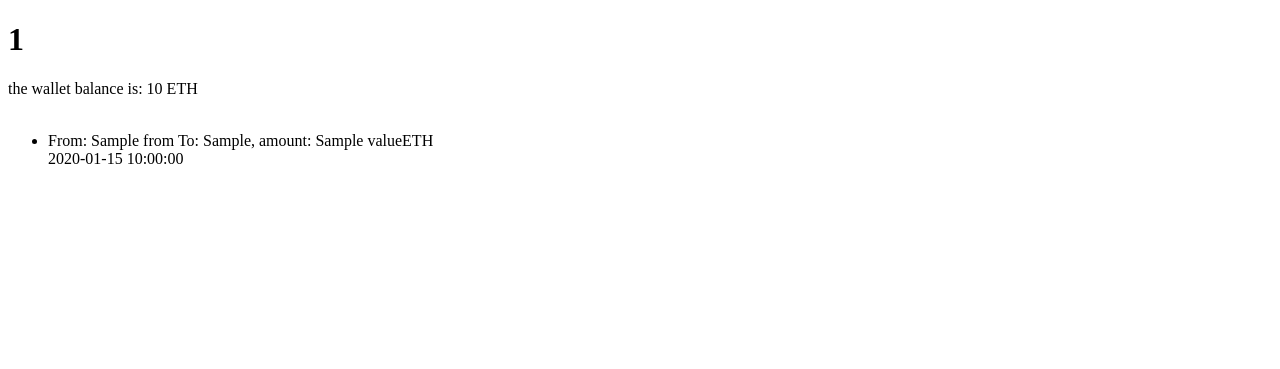
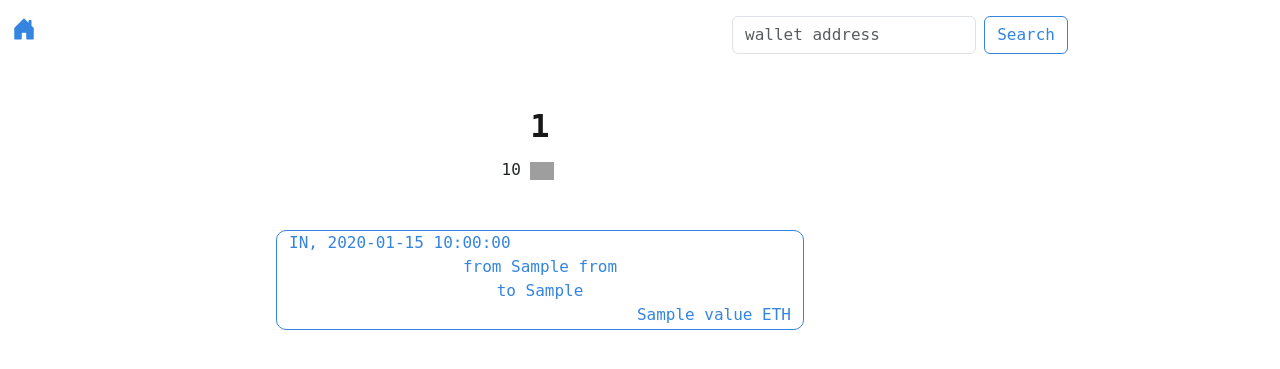
Before and after one commit to kcprxkln/eth-wallet-tracker, a Flask app: template templates/wallet_page.html in a window 1280 px wide. Shown: the top 369 px of the page. Run offline with Flask 3, Linux system fonts and the light colour scheme; the template is opened without the code that fills it: most values are stand-ins (such as "Sample title", 1, 10 or a date in 2020); grey boxes are pictures that could not be loaded.

Commit message:
working specific wallet's page with simple bootstrap/css

```diff
--- /dev/null
+++ b/static/walletpage_static.css
@@ -0,0 +1,76 @@
+body {
+    font-family: monospace;
+    /* background-image: url("bg.jpg");
+    background-size: cover;
+    background-position: center center;
+    background-repeat: no-repeat; */
+    max-width: 1080px;
+  }
+
+.home-icon {
+    transition-duration: 150ms;
+    color: #3484E0
+}
+
+.home-icon:hover {
+    transition-duration: 150ms;
+    color: #2866AD;
+    cursor: pointer;
+}
+
+#wallet-address {
+    text-align: center;
+    font-size: 2em;
+    font-weight: bolder;
+    color: #181818;
+}
+
+#wallet-balance {
+    text-align: center;
+}
+
+.btn {
+    color: #3484E0;
+    border-color: #3484E0;
+}
+
+.btn:hover {
+    background-color: #3484E0;
+    color: white;
+}
+
+.transaction-card {
+    justify-content: center;
+    color: rgb(3, 255, 11);
+    background-color: rgb(0, 0, 0);
+    height: 100px;
+}
+
+.transaction-card-out {
+    justify-content: center;
+    color: rgb(255, 64, 0);
+    background-color: rgb(0, 0, 0);
+    height: 100px;
+}
+
+.transaction-card-2 {
+    text-align: center;
+    justify-content: center;
+    color: #3484E0;
+    background-color: white;
+    height: 100px;
+    border: 1.5px solid #3484E0;
+    border-radius: 10px;
+}
+
+p {
+    margin-bottom: 0rem;
+}
+
+#tx-info {
+    text-align: left;
+}
+
+#amount {
+    text-align: right;
+}
--- a/templates/wallet_page.html
+++ b/templates/wallet_page.html
@@ -1,18 +1,57 @@
 <!DOCTYPE html>
-<html>
+<html lang="en">
 <head>
-    <title> Wallet's profile </title>
-    <meta charset="utf-8">
+    <meta charset="UTF-8">
+    <title> {{ page }} - tx data </title>
+    <link href="https://cdn.jsdelivr.net/npm/bootstrap@5.3.0-alpha3/dist/css/bootstrap.min.css" rel="stylesheet" integrity="sha384-KK94CHFLLe+nY2dmCWGMq91rCGa5gtU4mk92HdvYe+M/SXH301p5ILy+dN9+nJOZ" crossorigin="anonymous">
+    <link rel="stylesheet" href="../static/walletpage_static.css">
 </head>
+
 <body>
-    <h1> {{ page }} </h1>
-    <div> the wallet balance is: {{ balance }} ETH</div>
-    <br>
-    <ul>
-    {% for transaction in transactions %}
-    <li> From: {{transaction['from']}} To: {{transaction['to']}}, amount: {{transaction['value']}}ETH <br>
-    {{transaction['time']}}</li>
-    {% endfor %}
-    </ul>
+    <div class="container mt-3 mx-0">
+        <div class="row">
+            <div class="col-4">
+                <svg xmlns="http://www.w3.org/2000/svg" width="24" height="24" fill="currentColor" class="bi bi-house-door-fill home-icon" viewBox="0 0 16 16">
+                    <path d="M6.5 14.5v-3.505c0-.245.25-.495.5-.495h2c.25 0 .5.25.5.5v3.5a.5.5 0 0 0 .5.5h4a.5.5 0 0 0 .5-.5v-7a.5.5 0 0 0-.146-.354L13 5.793V2.5a.5.5 0 0 0-.5-.5h-1a.5.5 0 0 0-.5.5v1.293L8.354 1.146a.5.5 0 0 0-.708 0l-6 6A.5.5 0 0 0 1.5 7.5v7a.5.5 0 0 0 .5.5h4a.5.5 0 0 0 .5-.5Z"/>
+                </svg>
+            </div>
+            <div class="col-4"></div>
+            <div class="col-4">
+            <form class="d-flex wallet-search" role="search">
+                <input class="form-control me-2" type="search" placeholder="wallet address" aria-label="Search">
+                <button class="btn btn-outline-success" type="submit">Search</button>
+                </form>
+            </div>
+        </div>
+        <div class="row mt-5">
+            <div class="col-2"></div>
+            <div class="col-8" id="wallet-address">
+                {{ page }}
+            </div>
+
+            <div class="row mt-2" id="wallet-balance">
+                <div class="col-5"></div>
+                <div class="col-2">
+                    <div class="eth-amount"> {{ balance }} <img id="eth-logo" src="../static/eth_logo.png" height="18">
+                    </div>
+                </div>
+        </div>
+    </div>
+    <div class="container mt-5">
+        {% for transaction in transactions %}
+        <div class="row mt-3 ">
+            <div class="col-3"></div>
+                <div class="col-6 transaction-card-2">
+                    <p id="tx-info">IN, {{transaction['time']}}</p>
+                    <p>from {{transaction['from']}}</p>
+                    <p>to {{transaction['to']}}</p>
+                    <p id="amount">{{transaction['value']}} ETH</p>
+                </div>
+                <div class="col-3"></div>
+
+            </div>
+        {% endfor %}
+    </div>
+    <script src="https://cdn.jsdelivr.net/npm/bootstrap@5.3.0-alpha3/dist/js/bootstrap.bundle.min.js" integrity="sha384-ENjdO4Dr2bkBIFxQpeoTz1HIcje39Wm4jDKdf19U8gI4ddQ3GYNS7NTKfAdVQSZe" crossorigin="anonymous"></script>
 </body>
 </html>
```
